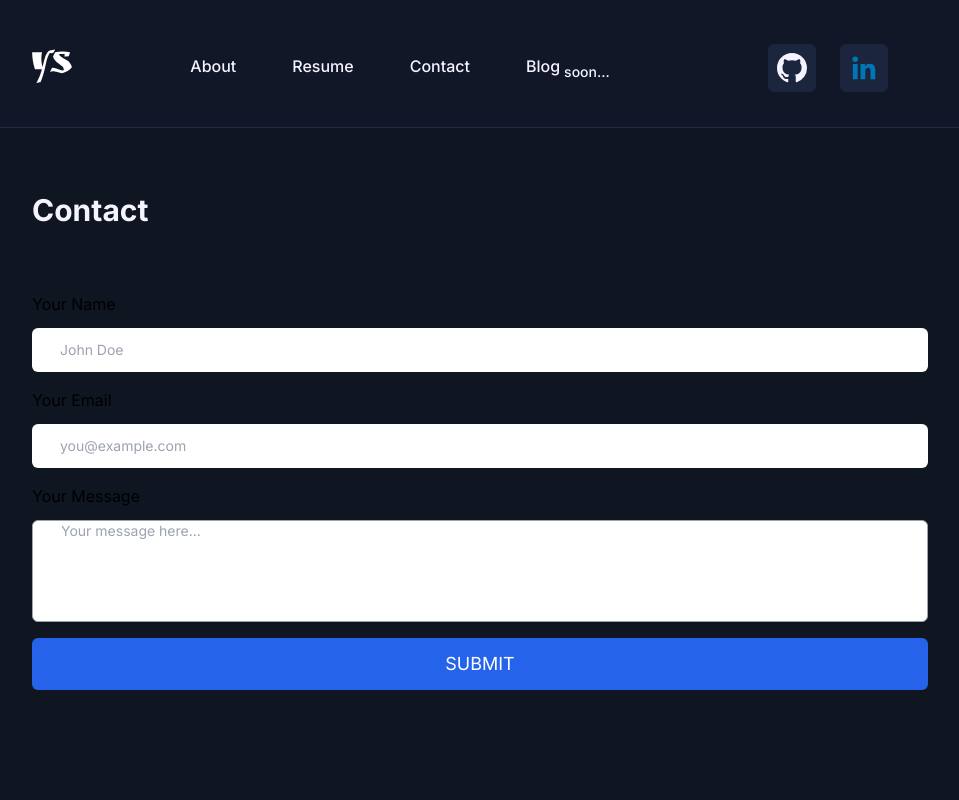
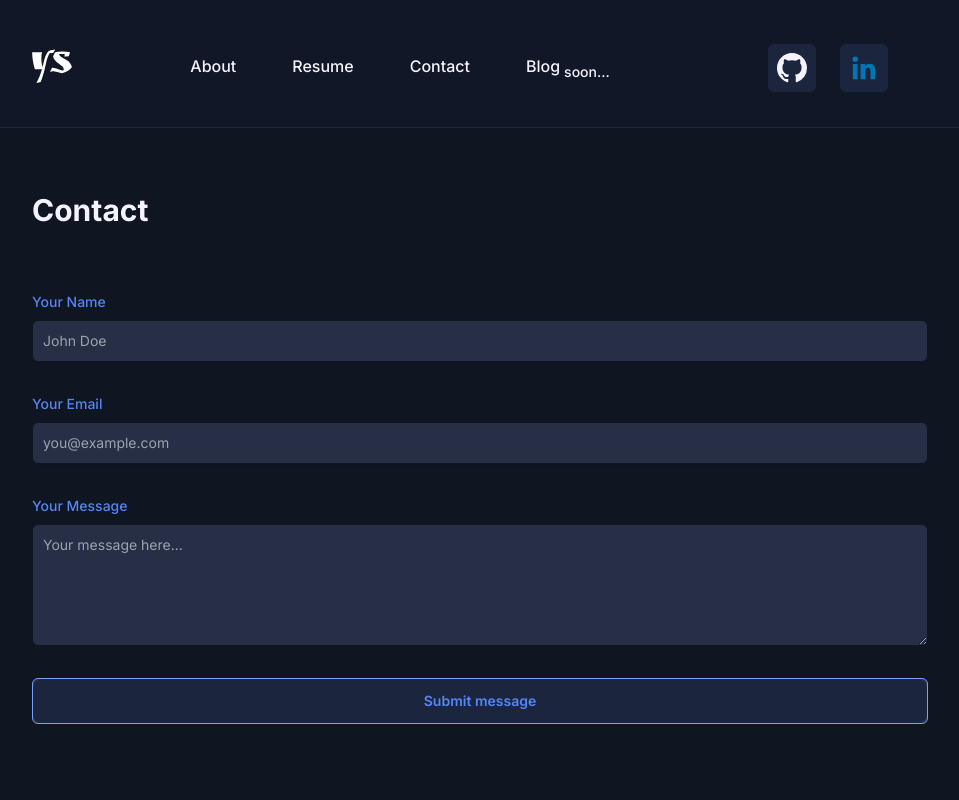
Before and after one commit to EStrilets/portfolio, a Next.js app: page /contact in a window 1280 px wide. Shown: the top 800 px of the page, without its empty margins (160-1119 px from the left). Built offline with nearby package versions, Linux system fonts and the light colour scheme.

Commit message:
contact form

```diff
--- a/app/(about)/About.tsx
+++ b/app/(about)/About.tsx
@@ -23,7 +23,7 @@ const About = () => {
         </p>
         <div className="flex flex-row">
           <p className="font-bold text-2xl leading-relaxed text-violet-50 md:text-4xl md:leading-loose">
-           🚀and
+           enthusiast 🚀and
         </p>
         <p className="flex items-center font-bold text-4xl text-violet-50">
           <span className="relative ml-3 h-[1.05em] w-96 overflow-hidden">
@@ -34,11 +34,10 @@ const About = () => {
             Full-stack Developer
             </span>
           </span>
-          working with
         </p>
         </div>
         <p className="font-bold text-2xl leading-relaxed text-violet-50 md:text-4xl md:leading-loose">
-        Typescript and React.
+        working with Typescript and React.
         </p>
       </div>
       <div className="flex flex-col w-full justify-center items-center max-w-4xl mt-[1rem] mb-[6rem] space-x-0 space-y-6 md:flex-row md:space-y-0 md:justify-start md:space-x-3">
--- a/app/api/contact.ts
+++ /dev/null
@@ -1,36 +0,0 @@
-import type { NextApiRequest, NextApiResponse } from "next";
-const sgMail = require("@sendgrid/mail");
-sgMail.setApiKey(process.env.SENDGRID_API_KEY);
-
-type Data = {
-  message: string;
-};
-
-export default async function handler(
-  req: NextApiRequest,
-  res: NextApiResponse<Data>
-) {
-  if (req.method === "POST") {
-    const {
-      name,
-      email,
-      message,
-    }: { name: string; email: string; message: string } = req.body;
-    const msg = `Name: ${name}\r\n Email: ${email}\r\n Message: ${message}`;
-    const data = {
-      to: "yevstrilets@gmail.com",
-      from: "yevstrilets@gmail.com",
-      subject: `${name.toUpperCase()} sent you a message from Contact Form`,
-      text: `Email => ${email}`,
-      html: msg.replace(/\r\n/g, "<br>"),
-    };
-    try {
-      await sgMail.send(data);
-      res.status(200).json({ message: "Your message was sent successfully." });
-    } catch (err) {
-      res
-        .status(500)
-        .json({ message: `There was an error sending your message. ${err}` });
-    }
-  }
-}
--- /dev/null
+++ b/app/api/contact/route.ts
@@ -0,0 +1,46 @@
+import mail from '@sendgrid/mail';
+import { NextResponse } from 'next/server';
+
+// Create an api key in sendgrid and store someplace safe
+mail.setApiKey("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" || '');
+
+type ResponseData = {
+  status?: string;
+  message?: string;
+};
+
+export async function POST(request: Request) {
+  let response: ResponseData = {};
+  const body = await request.json();
+  // I know the formData I sent in my request has name, email, and message fields so I'm just manually grabbing them to format a message
+  const message = `
+    Name: ${body.name}\r\n
+    Email: ${body.email}\r\n
+    Message: ${body.message}
+  `;
+  const data = {
+    to: "eugenearcher3@gmail.com",
+    from: "yevstrilets@gmail.com",
+    subject: 'Contact Message via Sendgrid',
+    text: message,
+    html: message.replace(/\r\n/g, '<br>'),
+  };
+
+  // Send the data and create a response object. I'm using status and message to display a success or fail notification in the UI
+  await mail
+    .send(data)
+    .then(() => {
+      response = {
+        status: 'success',
+        message: "Your message was sent. I'll be in contact shortly.",
+      };
+    })
+    .catch((error) => {
+      response = {
+        status: 'error',
+        message: `Message failed to send with error, ${error}`,
+      };
+    });
+
+  return NextResponse.json(response);
+}
--- a/app/contact/ContactForm.tsx
+++ b/app/contact/ContactForm.tsx
@@ -18,37 +18,11 @@
 //     },
 //   });
 
-//   const handleSubmit = async (e: React.FormEvent<HTMLFormElement>) => {
-//     e.preventDefault();
-//     const errors = validate(values);
-//     if (errors && Object.keys(errors).length > 0) {
-//       return setErrors(errors);
-//     }
-//     setErrors({});
-//     setLoading(true);
-//     axios
-//       .post("/api/mail", {
-//         name: values.name,
-//         email: values.email,
-//         message: values.message,
-//       })
-//       .then((res) => {
-//         if (res.status === 200) {
-//           setValues({ name: "", email: "", message: "" });
-//           setLoading(false);
-//           setSuccess(true);
-//           setMessageState(res.data.message);
-//         } else {
-//           setLoading(false);
-//           setMessageState(res.data.message);
-//         }
-//       })
-//       .catch((err) => {
-//         setLoading(false);
-//         setMessageState(String(err.message));
-//       });
-//     setLoading(false);
-//   };
+//   function onSubmit(values: z.infer<typeof formSchema>) {
+//     // Do something with the form values.
+//     // ✅ This will be type-safe and validated.
+//     console.log(values);
+//   }
 
 //   return (
 //     <div>
@@ -132,37 +106,36 @@
 //             placeholder="Leave a comment..."
 //           ></textarea>
 //         </div>
-//         <button
-//           className="bg-[#262F45] rounded-md
-//               border border-solid border-[#7AA0F7]
-//               text-[#5686f5] font-semibold text-sm leading-5
-//               py-3 px-4
-//               text-center
-//               glow-on-hover
-//               w-full"
-//         >
-//           Send message
-//         </button>
+        // <button
+        //   className="bg-[#262F45] rounded-md
+        //       border border-solid border-[#7AA0F7]
+        //       text-[#5686f5] font-semibold text-sm leading-5
+        //       py-3 px-4
+        //       text-center
+        //       glow-on-hover
+        //       w-full"
+        // >
+        //   Send message
+        // </button>
 //       </form>
 //     </div>
 //   );
 // };
 
 // export default ContactForm;
+
 import axios from "axios";
 import { useState } from "react";
 import { RiLoader5Fill } from "react-icons/ri";
 import { validate } from "../../utils/validate";
 import Input from "./Input";
 import TextArea from "./TextArea";
-
 interface IValues {
   name: string;
   email: string;
   message: string;
 }
 interface IErrors extends Partial<IValues> {}
-
 const ContactForm = () => {
   const [values, setValues] = useState({
     name: "",
@@ -182,7 +155,7 @@ const ContactForm = () => {
     setErrors({});
     setLoading(true);
     axios
-      .post("/api/mail", {
+      .post("/api/contact", {
         name: values.name,
         email: values.email,
         message: values.message,
@@ -215,7 +188,7 @@ const ContactForm = () => {
     }));
   };
   return (
-    <form onSubmit={handleSubmit}>
+    <form onSubmit={handleSubmit} className="space-y-8">
       <Input
         value={values.name}
         onChange={handleChange}
@@ -247,12 +220,18 @@ const ContactForm = () => {
         errorMessage={!!errors.message ? errors.message : ""}
       />
       <button
-        className="mt-4 w-full rounded-md bg-blue-600 py-3 px-5 text-lg text-white outline-none hover:bg-blue-800 disabled:cursor-not-allowed disabled:bg-opacity-60"
+        className="bg-[#262F45] rounded-md
+              border border-solid border-[#7AA0F7]
+              text-[#5686f5] font-semibold text-sm leading-5
+              py-3 px-4
+              text-center
+              glow-on-hover
+              w-full"
         type="submit"
         disabled={loading}
       >
         {loading !== true ? (
-          "SUBMIT"
+          "Submit message"
         ) : (
           <div className="flex h-full w-full items-center justify-center ">
             <RiLoader5Fill className="h-8 w-8 animate-spin" />
@@ -270,4 +249,4 @@ const ContactForm = () => {
   );
 };
 
-export default ContactForm
+export default ContactForm;
--- a/app/contact/Input.tsx
+++ b/app/contact/Input.tsx
@@ -17,7 +17,7 @@ const Input = ({
 }: InputProps) => {
   return (
     <div className="mt-4 block">
-      <label className="mb-3 block" htmlFor={id}>
+      <label className="block mb-2 text-sm font-medium text-text dark:text-gray-300" htmlFor={id}>
         {label}
       </label>
       <input
@@ -26,7 +26,7 @@ const Input = ({
         id={id}
         name={name}
         placeholder={placeholder}
-        className="block w-full rounded-md border-gray-400 py-3 pl-7 pr-12 focus:border-gray-500 sm:text-sm"
+        className="shadow-sm bg-[#262F45] border border-main focus:border focus:bg-[#303B58] focus:border-[#7AA0F7] text-text text-sm rounded-md focus:outline-none block w-full p-2.5"
       />
       {error && <p className="mt-2 text-sm text-pink-600">*{errorMessage}</p>}
     </div>
--- a/app/contact/TextArea.tsx
+++ b/app/contact/TextArea.tsx
@@ -18,7 +18,7 @@ const TextArea = ({
 }: TextAreaProps) => {
   return (
     <div className="mt-4 block">
-      <label className="mb-3 block" htmlFor={id}>
+      <label className="block mb-2 text-sm font-medium text-text" htmlFor={id}>
         {label}
       </label>
       <textarea
@@ -27,7 +27,7 @@ const TextArea = ({
         name={name}
         rows={5}
         placeholder={placeholder}
-        className="block w-full resize-none rounded-md border border-gray-400 pl-7 pr-12 shadow-sm focus:border-gray-500 sm:text-sm"
+        className="block p-2.5 w-full text-sm text-text bg-[#262F45] rounded-md border border-main focus:border focus:border-[#7AA0F7] focus:outline-none focus:bg-[#303B58]"
       ></textarea>
       {error && <p className="mt-2 text-sm text-pink-600">*{errorMessage}</p>}
     </div>
```
